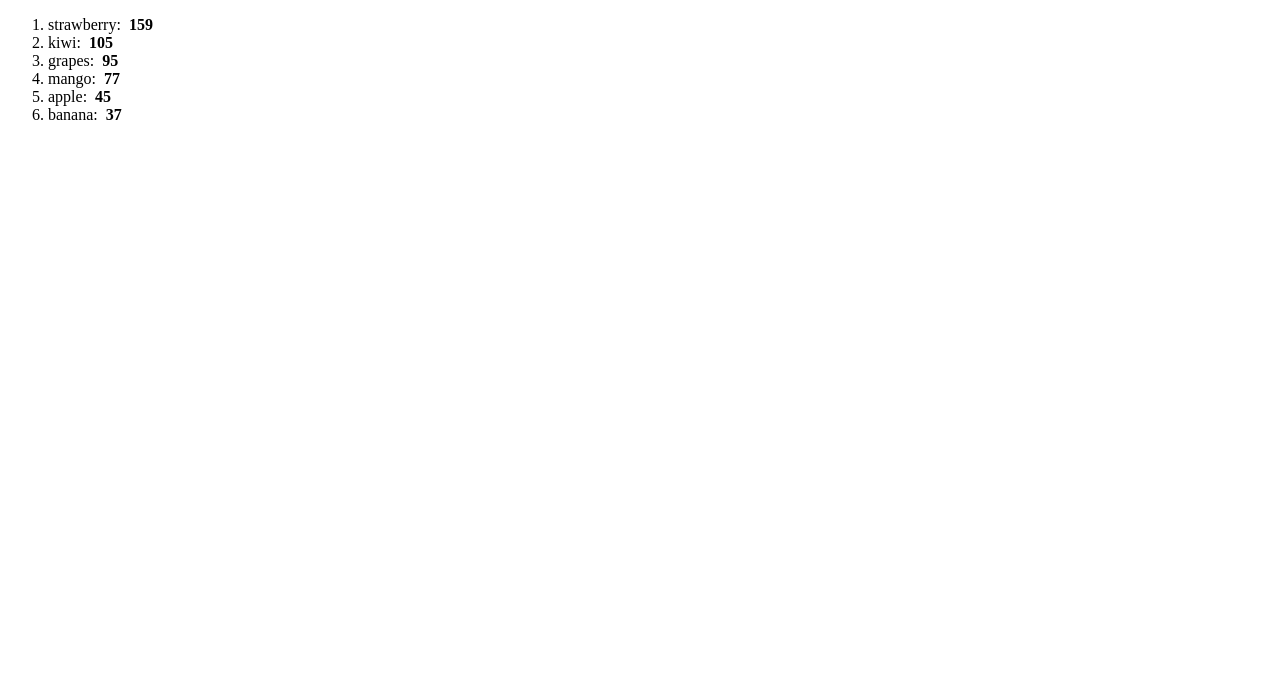
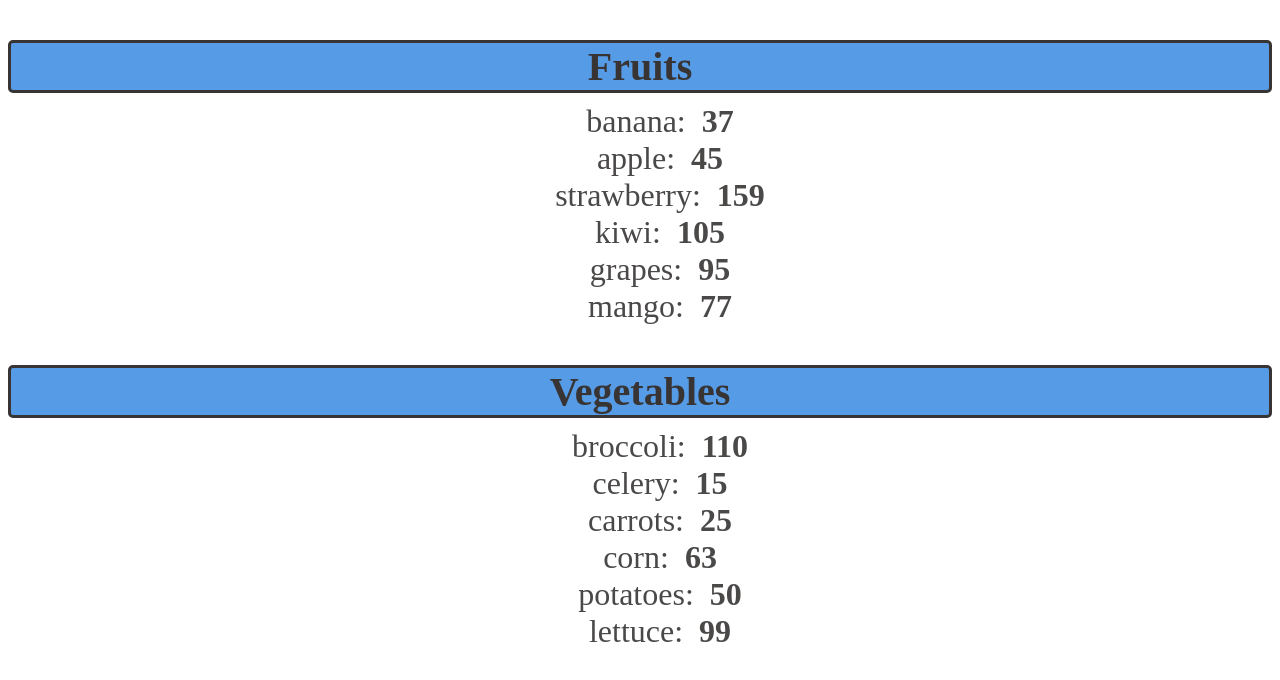
Before and after one commit to P10r10/BroCode, a React (Vite) app in the folder bro-code/: page / in a window 1280 px wide. Shown: the top 680 px of the page. Built offline with nearby package versions, Linux system fonts and the light colour scheme.

Commit message:
finished Lists

```diff
--- a/bro-code/package.json
+++ b/bro-code/package.json
@@ -10,6 +10,7 @@
     "preview": "vite preview"
   },
   "dependencies": {
+    "prop-types": "^15.8.1",
     "react": "^19.0.0",
     "react-dom": "^19.0.0"
   },
--- a/bro-code/src/App.jsx
+++ b/bro-code/src/App.jsx
@@ -1,10 +1,27 @@
 import List from "./components/List/List.jsx";
 
 function App() {
+    const fruits = [
+        {id: 1, name: "banana", calories: 37},
+        {id: 2, name: "apple", calories: 45},
+        {id: 3, name: "strawberry", calories: 159},
+        {id: 4, name: "kiwi", calories: 105},
+        {id: 5, name: "grapes", calories: 95},
+        {id: 6, name: "mango", calories: 77},
+    ];
+    const vegetables = [
+        {id: 1, name: "broccoli", calories: 110},
+        {id: 2, name: "celery", calories: 15},
+        {id: 3, name: "carrots", calories: 25},
+        {id: 4, name: "corn", calories: 63},
+        {id: 5, name: "potatoes", calories: 50},
+        {id: 6, name: "lettuce", calories: 99},
+    ];
 
     return (
         <>
-            <List/>
+            {fruits.length > 0 && <List items={fruits} category="Fruits"/>}
+            {vegetables.length >0 && <List items={vegetables} category="Vegetables"/>}
         </>
     );
 }
--- a/bro-code/src/components/List/List.jsx
+++ b/bro-code/src/components/List/List.jsx
@@ -1,25 +1,35 @@
-function List() {
-    const fruits = [
-        {id: 1, name: "banana", calories: 37},
-        {id: 2, name: "apple", calories: 45},
-        {id: 3, name: "strawberry", calories: 159},
-        {id: 4, name: "kiwi", calories: 105},
-        {id: 5, name: "grapes", calories: 95},
-        {id: 6, name: "mango", calories: 77},
-    ];
-    // fruits.sort((a,b) => a.name.localeCompare(b.name)); // sort alpha
-    // fruits.sort((a,b) => b.name.localeCompare(a.name)); // reverse alpha
-    // fruits.sort((a,b) => a.calories - b.calories); // ascending order
-    fruits.sort((a,b) => b.calories - a.calories); // descending order
+import styles from "./List.module.css";
+import PropTypes from 'prop-types';
 
-    const fruitItems = fruits.map(fruit =>
+function List(props) {
+
+    const listItems = props.items.map(item =>
         <li>
-            {fruit.name}: &nbsp;
-            <b>{fruit.calories}</b>
+            {item.name}: &nbsp;
+            <b>{item.calories}</b>
         </li>);
     return (
-        <ol>{fruitItems}</ol>
+        <>
+            <h3 className={styles.listCategory}>{props.category}</h3>
+            <ol className={styles.listItems}>{listItems}</ol>
+        </>
     )
 }
 
+List.propTypes = {
+    category: PropTypes.string,
+    items: PropTypes.arrayOf(PropTypes.shape({
+        id: PropTypes.number,
+        name: PropTypes.string,
+        calories: PropTypes.number})
+    ),
+}
+
+
 export default List
+
+// fruits.sort((a,b) => a.name.localeCompare(b.name)); // sort alpha
+// fruits.sort((a,b) => b.name.localeCompare(a.name)); // reverse alpha
+// fruits.sort((a,b) => a.calories - b.calories); // ascending order
+// fruits.sort((a,b) => b.calories - a.calories); // descending order
+// const lowCalFruit = fruits.filter(fruit => fruit.calories < 94);
--- /dev/null
+++ b/bro-code/src/components/List/List.module.css
@@ -0,0 +1,23 @@
+.listCategory {
+    font-size: 2.5em;
+    font-weight: bold;
+    color: #383434;
+    margin-bottom: 10px;
+    text-align: center;
+    border: 3px solid;
+    border-radius: 5px;
+    background-color: #569be5;
+}
+
+.listItems {
+    font-size: 2em;
+    list-style: none;
+    color: #4b4848;
+    text-align: center;
+    margin: 0;
+}
+
+.listItems li:hover {
+    color: #a23d3d;
+    cursor: pointer;
+}
```
Also changed, not shown: 1 other file (tests, documents, lock files or other folders).
